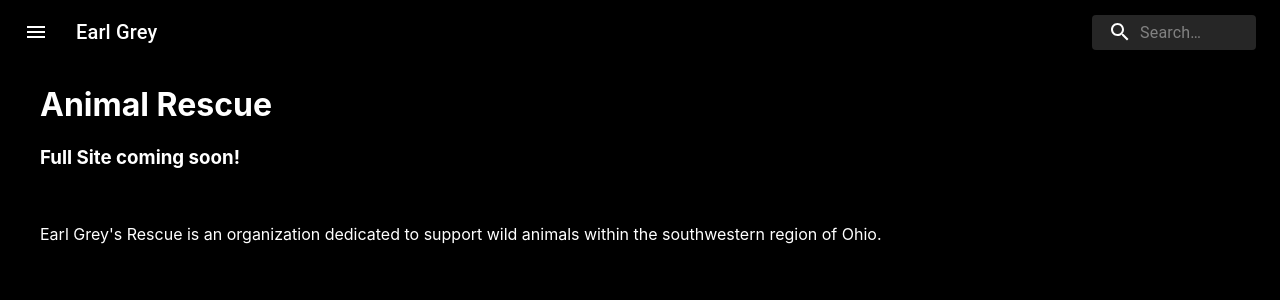
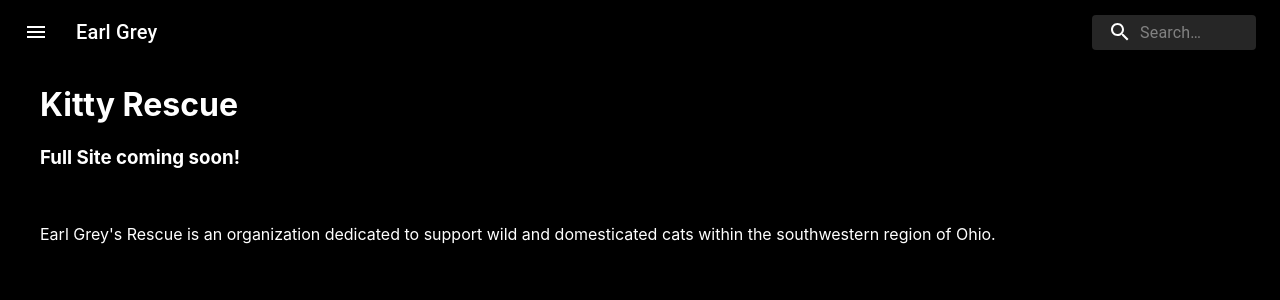
Before and after one commit to davisblakep/earlgrey, a React (Create React App) app in the folder earlgrey/: page / in a window 1280 px wide. Shown: the top 300 px of the page. Built offline with nearby package versions, Linux system fonts and the light colour scheme.

Commit message:
Changed animals to kitties

```diff
--- a/earlgrey/src/App.js
+++ b/earlgrey/src/App.js
@@ -6,10 +6,10 @@ function App() {
   return (
     <div className="App">
       <NavBar />
-      <h1 style={{ marginLeft: "40px", marginRight: "40px" }}>Animal Rescue</h1>
+      <h1 style={{ marginLeft: "40px", marginRight: "40px" }}>Kitty Rescue</h1>
       <h3 style={{ marginLeft: "40px", marginRight: "40px" }}>Full Site coming soon!</h3>
       <br></br>
-      <p style={{ marginLeft: "40px", marginRight: "40px" }}>Earl Grey's Rescue is an organization dedicated to support wild animals within the southwestern region of Ohio.</p>
+      <p style={{ marginLeft: "40px", marginRight: "40px" }}>Earl Grey's Rescue is an organization dedicated to support wild and domesticated cats within the southwestern region of Ohio.</p>
     </div>
   );
 }
```
Also changed, not shown: 1 other file (tests, documents, lock files or other folders).
